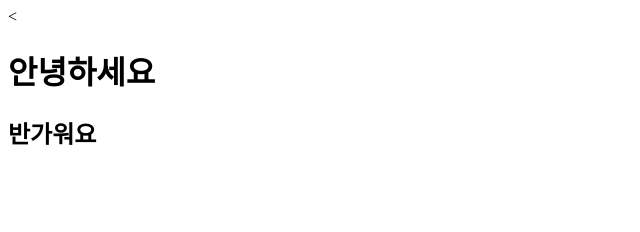
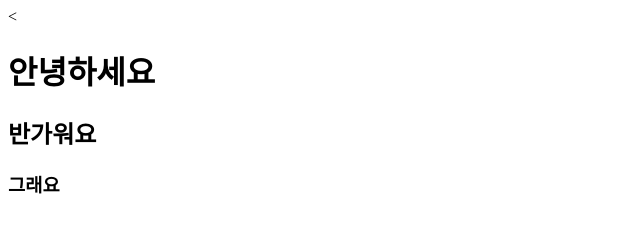
Before and after one commit to jinyoon1205/Jinyoon_first, a plain HTML site: page index.html in a window 1280 px wide. Shown: the full height of the page, 0-640 px from the left. Drawn offline with Linux system fonts and the light colour scheme.

Commit message:
[update]h3

```diff
--- a/index.html
+++ b/index.html
@@ -7,5 +7,6 @@
 <body>
     <h1>안녕하세요</h1>
     <h2>반가워요</h2>
+    <h3>그래요</h3>
 </body>
 </html>
```
